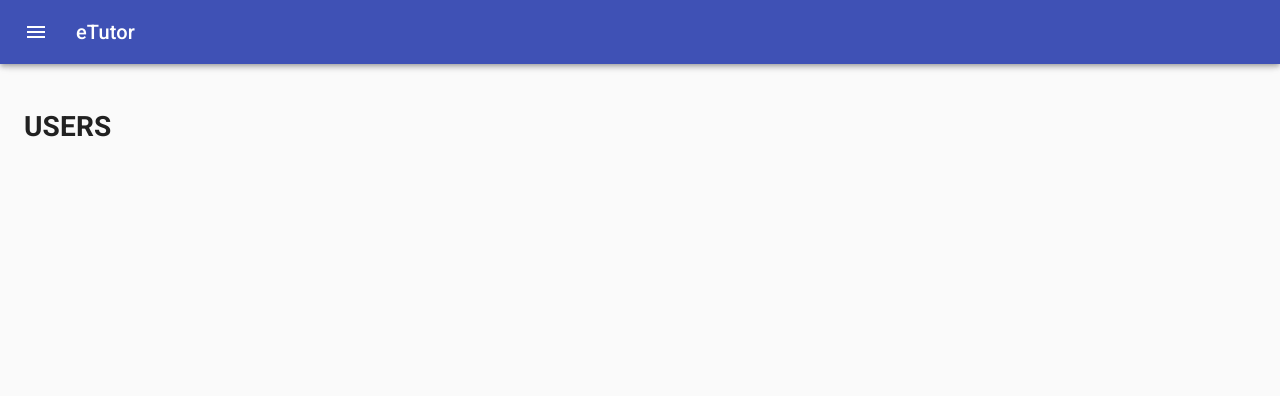
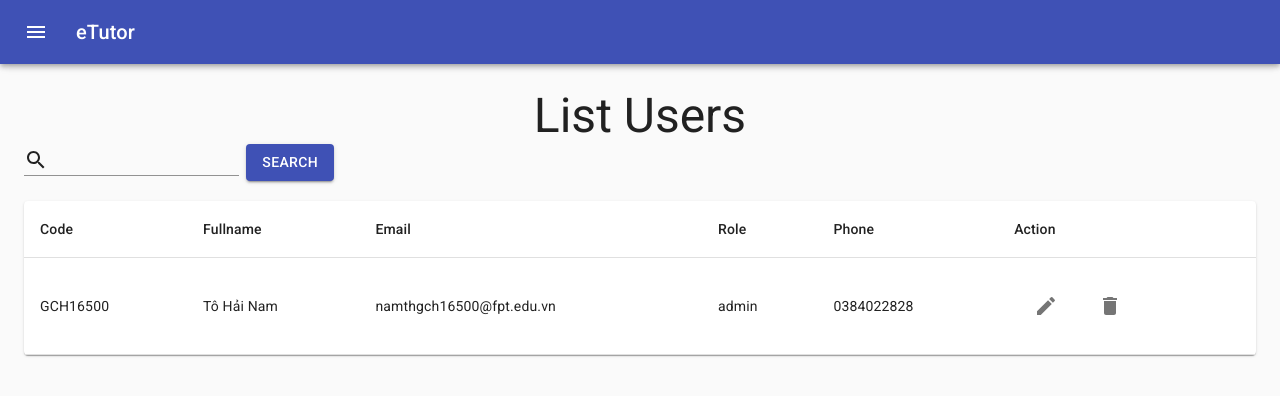
Before and after one commit to COMP1640-FPT/CMS, a React (Create React App) app: page /users in a window 1280 px wide. Shown: the top 396 px of the page. Built offline with nearby package versions, Linux system fonts and the light colour scheme.

Commit message:
finish create and list user

```diff
--- a/package.json
+++ b/package.json
@@ -11,10 +11,12 @@
     "@testing-library/react": "^9.5.0",
     "@testing-library/user-event": "^7.2.1",
     "date-fns": "^2.11.0",
+    "lodash": "^4.17.15",
     "react": "^16.13.0",
     "react-dom": "^16.13.0",
     "react-router-dom": "^5.1.2",
-    "react-scripts": "3.4.0"
+    "react-scripts": "3.4.0",
+    "react-table": "^7.0.0"
   },
   "scripts": {
     "start": "react-scripts start",
--- a/src/App.js
+++ b/src/App.js
@@ -4,16 +4,24 @@ import DateFnsUtils from '@date-io/date-fns';
 import { MuiPickersUtilsProvider } from '@material-ui/pickers';
 import MainLayout from './layouts/MainLayout';
 import CreateUser from './pages/CreateUser';
+import CssBaseline from '@material-ui/core/CssBaseline';
+import history from './history.js';
+import ListUser from './pages/ListUser';
+import ManageMajor from './pages/ManageMajor';
+import ManageSubject from './pages/ManageSubject';
 
 function App() {
   return (
-    <Router>
+    <Router history={history}>
+      <CssBaseline />
       <MuiPickersUtilsProvider utils={DateFnsUtils}>
         <MainLayout>
           <Switch>
             <Route exact path="/" render={() => <h1>DASHBOARD</h1>} />
-            <Route exact path="/users" render={() => <h1>USERS</h1>} />
+            <Route exact path="/users" component={ListUser} />
             <Route exact path="/users/create" component={CreateUser} />
+            <Route exact path="/majors" component={ManageMajor} />
+            <Route exact path="/subjects" component={ManageSubject} />
             <Route path="/" render={() => <h1>PAGE NOT FOUND</h1>} />
           </Switch>
         </MainLayout>
--- /dev/null
+++ b/src/components/Table.jsx
@@ -0,0 +1,52 @@
+import React from 'react';
+
+import MaUTable from '@material-ui/core/Table';
+import TableBody from '@material-ui/core/TableBody';
+import TableCell from '@material-ui/core/TableCell';
+import TableHead from '@material-ui/core/TableHead';
+import TableRow from '@material-ui/core/TableRow';
+
+import { useTable } from 'react-table';
+
+function Table({ columns, data }) {
+  // Use the state and functions returned from useTable to build your UI
+  const { getTableProps, headerGroups, rows, prepareRow } = useTable({
+    columns,
+    data
+  });
+
+  // Render the UI for your table
+  return (
+    <MaUTable {...getTableProps()}>
+      <TableHead>
+        {headerGroups.map(headerGroup => (
+          <TableRow {...headerGroup.getHeaderGroupProps()}>
+            {headerGroup.headers.map(column => (
+              <TableCell {...column.getHeaderProps()}>
+                {column.render('Header')}
+              </TableCell>
+            ))}
+          </TableRow>
+        ))}
+      </TableHead>
+      <TableBody>
+        {rows.map((row, i) => {
+          prepareRow(row);
+          return (
+            <TableRow {...row.getRowProps()}>
+              {row.cells.map(cell => {
+                return (
+                  <TableCell {...cell.getCellProps()}>
+                    {cell.render('Cell')}
+                  </TableCell>
+                );
+              })}
+            </TableRow>
+          );
+        })}
+      </TableBody>
+    </MaUTable>
+  );
+}
+
+export default Table;
--- /dev/null
+++ b/src/history.js
@@ -0,0 +1,5 @@
+// src/history.js
+
+import { createBrowserHistory } from 'history';
+
+export default createBrowserHistory();
--- a/src/layouts/MainLayout.jsx
+++ b/src/layouts/MainLayout.jsx
@@ -133,12 +133,17 @@ export default function MainLayout(props) {
         <Divider />
         <List>
           <ListItemLink to="/" primary="Dashboard" icon={<InboxIcon />} />
+          <Divider />
           <ListItemLink to="/users" primary="List Users" icon={<InboxIcon />} />
           <ListItemLink
             to="/users/create"
             primary="Create User"
             icon={<InboxIcon />}
           />
+          <Divider />
+          <ListItemLink to="/majors" primary="Manage Major" icon={<InboxIcon />} />
+          <ListItemLink to="/subjects" primary="Manage Subject" icon={<InboxIcon />} />
+
         </List>
       </Drawer>
       <main
--- a/src/pages/CreateUser.jsx
+++ b/src/pages/CreateUser.jsx
@@ -6,9 +6,9 @@ import TextField from '@material-ui/core/TextField';
 import MenuItem from '@material-ui/core/MenuItem';
 import Button from '@material-ui/core/Button';
 import Radio from '@material-ui/core/Radio';
+import Typography from '@material-ui/core/Typography';
 import RadioGroup from '@material-ui/core/RadioGroup';
 import FormControlLabel from '@material-ui/core/FormControlLabel';
-import FormControl from '@material-ui/core/FormControl';
 import FormLabel from '@material-ui/core/FormLabel';
 import { KeyboardDatePicker } from '@material-ui/pickers';
 
@@ -55,6 +55,11 @@ const CreateUser = () => {
   return (
     <Grid container type="flex" justify="center">
       <Grid container type="flex" justify="center" item xs={8}>
+        <Grid container type="flex" justify="center">
+          <Typography component="h2" variant="h3">
+            List Users
+          </Typography>
+        </Grid>
         <Paper className={classes.paper}>
           <form noValidate autoComplete="off">
             <Grid container spacing={4}>
--- /dev/null
+++ b/src/pages/ListUser.jsx
@@ -0,0 +1,115 @@
+import React from 'react';
+import { makeStyles } from '@material-ui/core/styles';
+import { get } from 'lodash';
+import InputAdornment from '@material-ui/core/InputAdornment';
+import TextField from '@material-ui/core/TextField';
+import Grid from '@material-ui/core/Grid';
+import Typography from '@material-ui/core/Typography';
+import Button from '@material-ui/core/Button';
+import Paper from '@material-ui/core/Paper';
+import Search from '@material-ui/icons/Search';
+import IconButton from '@material-ui/core/IconButton';
+import DeleteIcon from '@material-ui/icons/Delete';
+import EditIcon from '@material-ui/icons/Edit';
+import Table from '../components/Table';
+
+const useStyles = makeStyles(theme => ({
+  margin: {
+    margin: theme.spacing(1)
+  }
+}));
+
+const ListUser = () => {
+  const classes = useStyles();
+  const [data, setData] = React.useState([
+    {
+      code: 'GCH16500',
+      firstname: 'Tô Hải',
+      lastname: 'Nam',
+      email: 'namthgch16500@fpt.edu.vn',
+      role: 'admin',
+      phone: '0384022828'
+    }
+  ]);
+  const columns = React.useMemo(
+    () => [
+      {
+        Header: 'Code',
+        accessor: 'code'
+      },
+      {
+        Header: 'Fullname',
+        id: 'fullname',
+        accessor: (user, rowIndex) => {
+          return get(user, 'firstname', '') + ' ' + get(user, 'lastname', '');
+        }
+      },
+      {
+        Header: 'Email',
+        accessor: 'email'
+      },
+      {
+        Header: 'Role',
+        accessor: 'role'
+      },
+      {
+        Header: 'Phone',
+        accessor: 'phone'
+      },
+      {
+        Header: 'Action',
+        id: 'action',
+        accessor: (originalRow, rowIndex) => {
+          return (
+            <>
+              <IconButton
+                aria-label="delete"
+                className={classes.margin}
+                size="medium"
+              >
+                <EditIcon fontSize="inherit" />
+              </IconButton>
+              <IconButton
+                aria-label="delete"
+                className={classes.margin}
+                size="medium"
+              >
+                <DeleteIcon fontSize="inherit" />
+              </IconButton>
+            </>
+          );
+        }
+      }
+    ],
+    []
+  );
+  return (
+    <React.Fragment>
+      <Grid container type="flex" justify="center">
+        <Typography component="h2" variant="h3">
+          List Users
+        </Typography>
+      </Grid>
+      <TextField
+        InputProps={{
+          startAdornment: (
+            <InputAdornment position="start">
+              <Search />
+            </InputAdornment>
+          )
+        }}
+      />
+      &nbsp;&nbsp;
+      <Button variant="contained" color="primary">
+        Search
+      </Button>
+      <br />
+      <br />
+      <Paper>
+        <Table columns={columns} data={data} />
+      </Paper>
+    </React.Fragment>
+  );
+};
+
+export default ListUser;
--- /dev/null
+++ b/src/pages/ManageMajor.jsx
@@ -0,0 +1,7 @@
+import React from 'react';
+
+const ManageMajor = () => {
+  return <div>MAjor</div>;
+};
+
+export default ManageMajor;
--- /dev/null
+++ b/src/pages/ManageSubject.jsx
@@ -0,0 +1,7 @@
+import React from 'react';
+
+const ManageSubject = () => {
+  return <div>Subject</div>;
+};
+
+export default ManageSubject;
```
Also changed, not shown: 1 other file (tests, documents, lock files or other folders).
